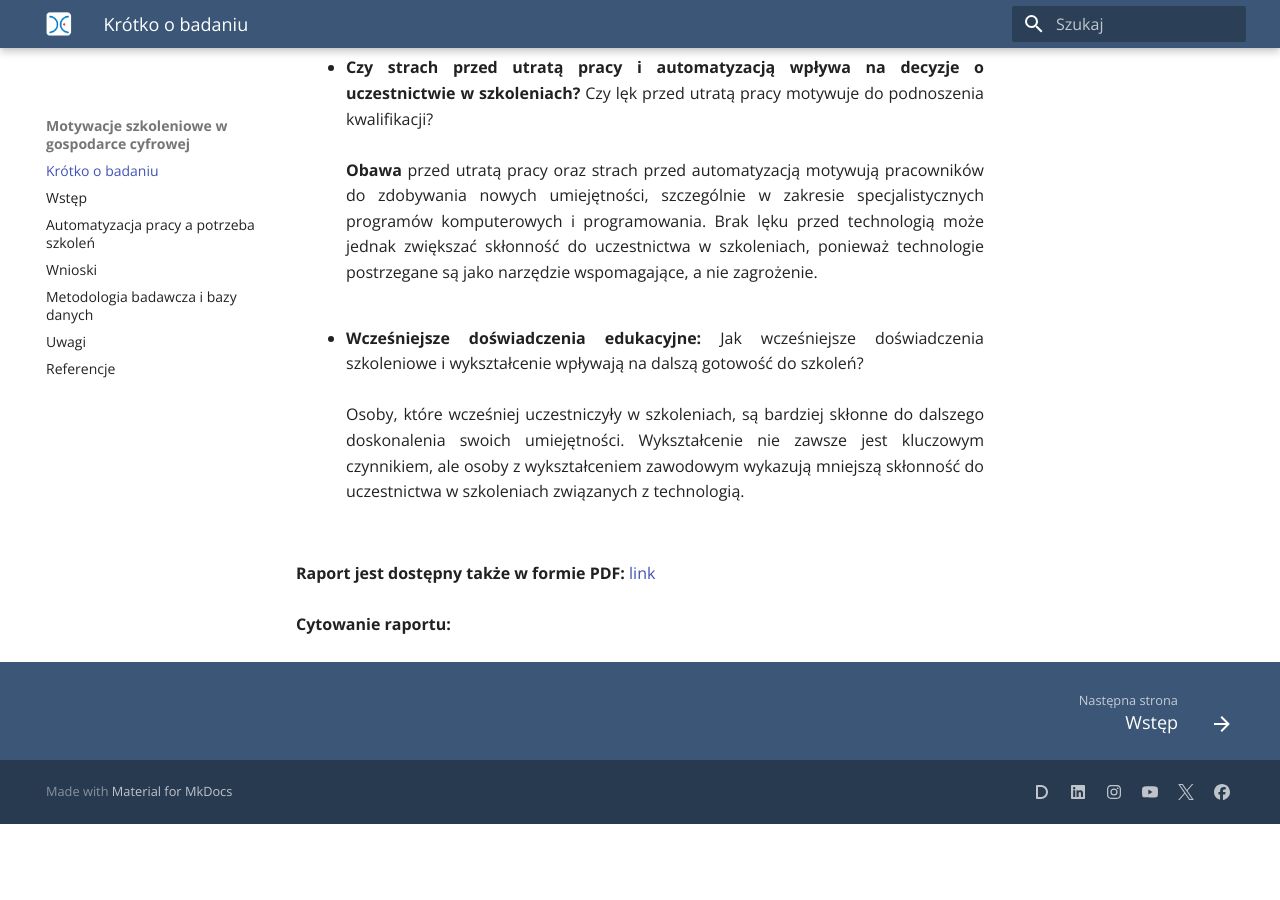
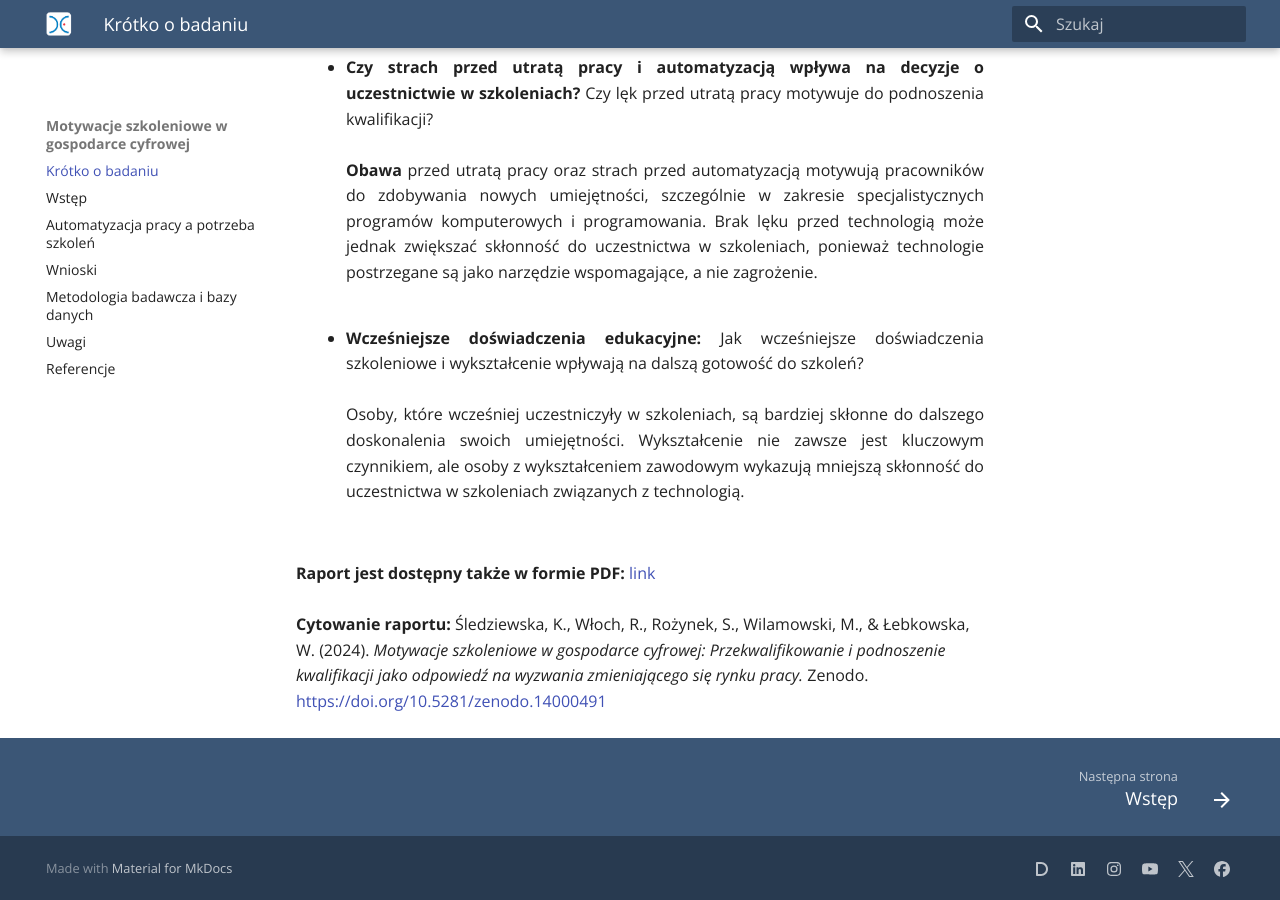
Before and after one commit to DELab-UW/site-test, an MkDocs documentation site: the page built from docs/index.md, in a window 1280 px wide and 900 px high, scrolled down 1631 px. Built offline with MkDocs 1.6.1 and Material for MkDocs 9.7.7, drawn with Linux system fonts in a browser that asks for light colours; before the commit the page ends 2455 px from its top, so only the background shows below that.

Commit message:
citation

```diff
--- a/docs/index.md
+++ b/docs/index.md
@@ -54,6 +54,7 @@ W raporcie przyglądamy się czterem kluczowym pytaniom dotyczącym motywacji do
 </ul>
 
 
-<b>Raport jest dostępny także w formie PDF: </b> <a href="" target="_blank">link</a>
+<b>Raport jest dostępny także w formie PDF: </b> <a href="https://zenodo.org/records/14000491" target="_blank">link</a>
 <br></br>
 <b>Cytowanie raportu:</b>
+Śledziewska, K., Włoch, R., Rożynek, S., Wilamowski, M., & Łebkowska, W. (2024). <i>Motywacje szkoleniowe w gospodarce cyfrowej: Przekwalifikowanie i podnoszenie kwalifikacji jako odpowiedź na wyzwania zmieniającego się rynku pracy.</i> Zenodo. <a>https://doi.org/10.5281/zenodo.14000491</a>
```
Also changed, not shown: site/automatyzacja/index.html, site/search/search_index.json.
